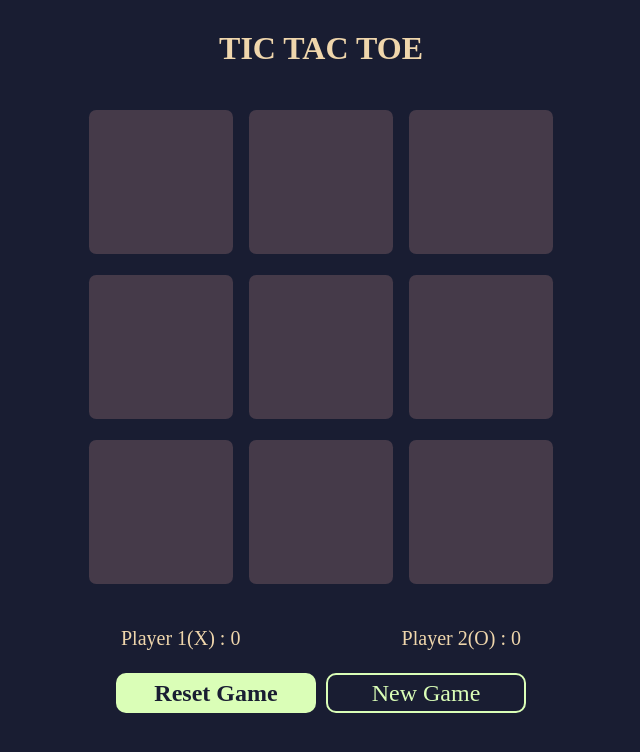
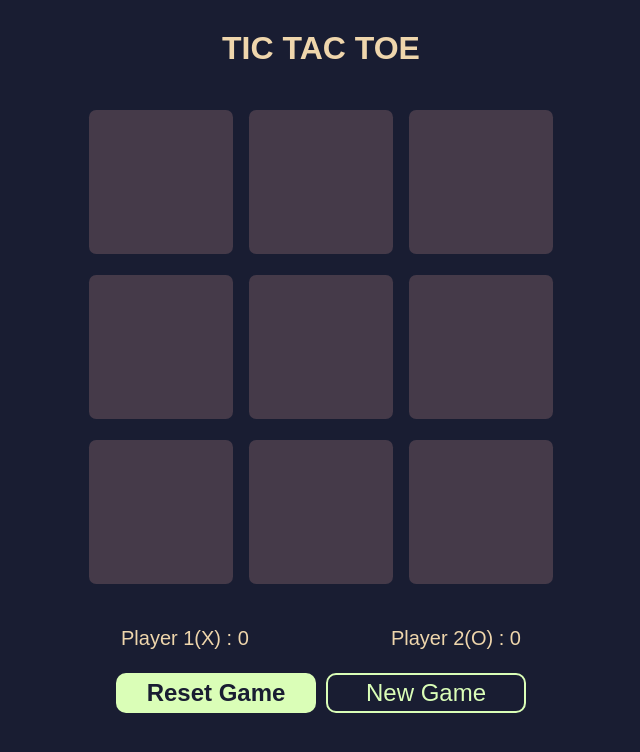
Before and after one commit to ARiB-80/Tic-Tac-Toe-JS-, a plain HTML site: page index.html in a window 1280 px wide. Shown: the whole page, without its empty margins (319-959 px from the left). Drawn offline with Linux system fonts and the light colour scheme.

Commit message:
add font face

```diff
--- a/styles.css
+++ b/styles.css
@@ -1,7 +1,7 @@
 *{
     margin: 0;
     padding: 0;
-    font-family: Clash Display, Poppins;
+    font-family: ClashDisplay-Variable, sans-serif;
 }
 
 body
```
